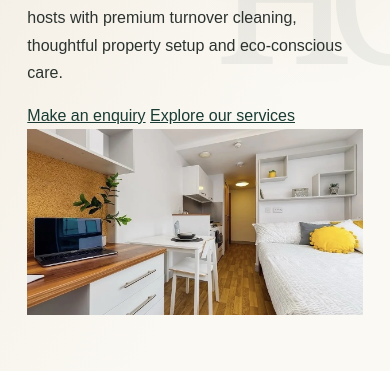
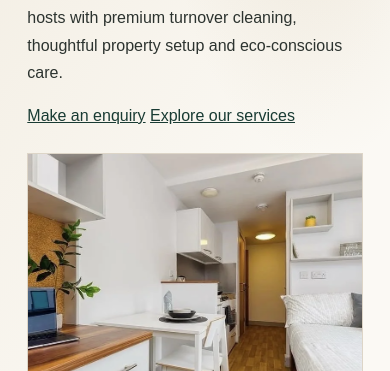
Before and after one commit to nyongsylvester/HumbleCare-Property-Services, a plain HTML site: page index.html in a window 390 px wide. Shown: the part 473-844 px from the top of the page. Drawn offline with Linux system fonts and the light colour scheme.

Commit message:
Update style.css

```diff
--- a/style.css
+++ b/style.css
@@ -361,7 +361,42 @@ footer p {
     font-size: 11rem;
   }
 }
+/* Home hero image */
+.hero {
+  display: grid;
+  grid-template-columns: minmax(0, 1fr) minmax(280px, 0.9fr);
+  align-items: center;
+  gap: clamp(2rem, 5vw, 4.5rem);
+}
 
+.hero::after {
+  display: none;
+}
+
+.hero-copy {
+  max-width: 660px;
+}
+
+.hero-image {
+  display: block;
+  width: 100%;
+  height: clamp(300px, 38vw, 470px);
+  max-width: none;
+  border: 1px solid var(--hc-line);
+  object-fit: cover;
+  object-position: center;
+}
+
+@media (max-width: 760px) {
+  .hero {
+    grid-template-columns: 1fr;
+    gap: 1.5rem;
+  }
+
+  .hero-image {
+    height: 280px;
+  }
+}
 @media (prefers-reduced-motion: reduce) {
   html {
     scroll-behavior: auto;
```
